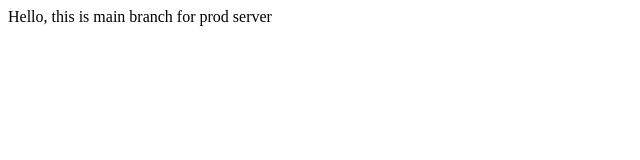
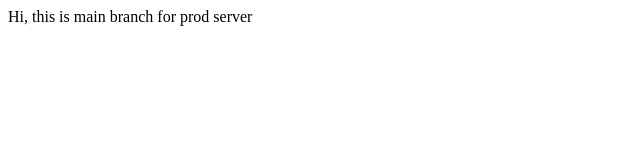
Before and after one commit to CoderRitwikG/JenkinsAssignment2new, a plain HTML site: page index.html in a window 1280 px wide. Shown: the full height of the page, 0-640 px from the left. Drawn offline with Linux system fonts and the light colour scheme.

Commit message:
Update index.html

```diff
--- a/index.html
+++ b/index.html
@@ -1,5 +1,5 @@
 <html>
         <body>
-                Hello, this is main branch for prod server
+                Hi, this is main branch for prod server
         </body>
 </html>
```
